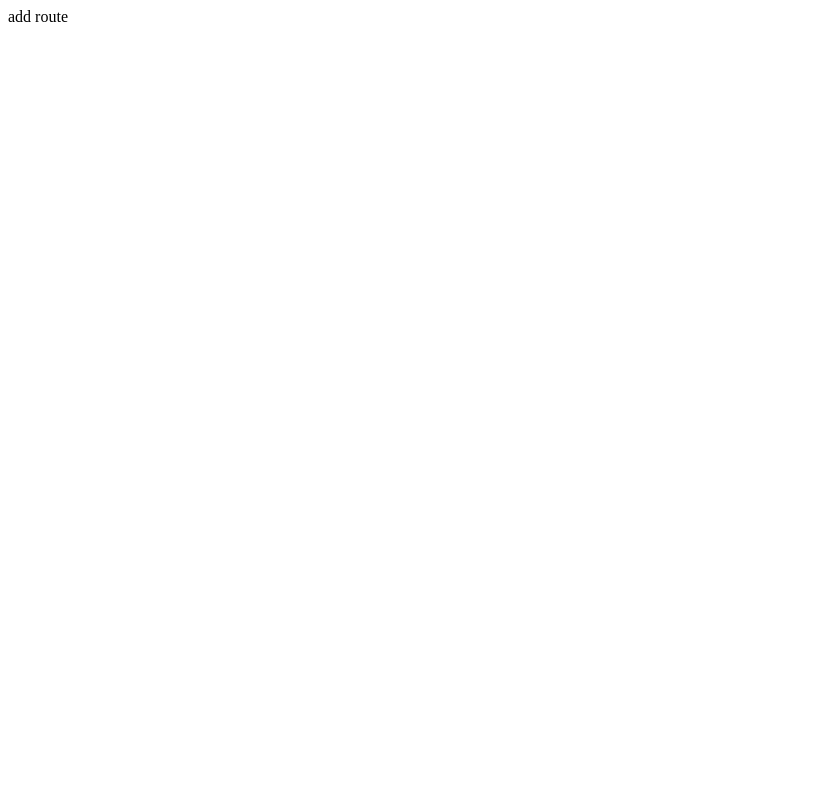
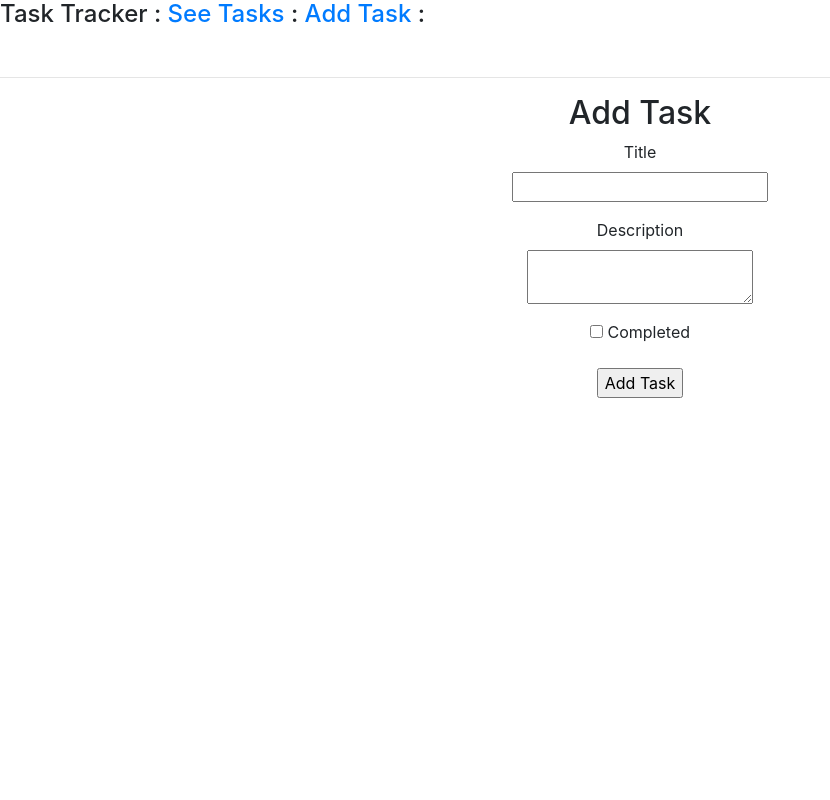
Before and after one commit to matthewcotton/flask-mongo, a Flask app: page /add in a window 1280 px wide. Before the commit the part shown is almost empty. Shown: the whole page, without its empty margins (0-830 px from the left). Run offline with Flask 2, Linux system fonts and the light colour scheme; parts of the project's set-up code (start-up, migrations or seed data) failed here and were passed over; some libraries are stand-ins or nearby versions.

Commit message:
add page to add a new task

```diff
--- a/task-api.py
+++ b/TaskApp.py
@@ -1,7 +1,10 @@
-from flask import Flask, jsonify, render_template
+from flask import Flask, jsonify, render_template, flash, redirect, url_for
 from mongoengine import *
+from addForm import AddForm
 
 app = Flask(__name__)
+
+app.config['SECRET_KEY'] = 'fourjaw'
 
 # Connect to MongoDB
 connect(host="mongodb+srv://flask_user:VeFWloeju0dVbhdF@cluster0.3e1h8.mongodb.net/tasksdb?retryWrites=true&w=majority")
@@ -18,25 +21,26 @@ class Tasks(Document):
     completed = BooleanField(required=True)
     assigned_to = ReferenceField(Users)
 
-
+# Define routes
+@app.route('/')
 @app.route('/tasks')
 def get_tasks():
     taskList = []
     for task in Tasks.objects:
         taskList.append(task)
     print(taskList)
-    return render_template('index.html', taskList = taskList)
-
-# add get one task by id route
+    return render_template('index.html', taskList=taskList)
 
 
-@app.route('/add')
+@app.route('/add', methods=['GET', 'POST'])
 def add_task():
-    # get data from form
-    # newTask = Tasks(title="",
-    #          description="",
-    #          completed=False, assigned_to="").save()
-    return "add route"
+    form = AddForm()
+    if form.validate_on_submit():
+        newTask = Tasks(title=form.title.data,
+                        description=form.description.data, completed=form.completed.data).save()
+        flash('Task Added')
+        return redirect(url_for('get_tasks'))
+    return render_template('add.html', title="Add Task", form=form)
 
 
 app.run()
--- /dev/null
+++ b/addForm.py
@@ -0,0 +1,10 @@
+from flask_wtf import FlaskForm
+from wtforms import StringField, TextAreaField, BooleanField, SubmitField
+from wtforms.validators import DataRequired
+
+
+class AddForm(FlaskForm):
+    title = StringField('Title', validators=[DataRequired()])
+    description = TextAreaField('Description', validators=[DataRequired()])
+    completed = BooleanField('Completed')
+    submit = SubmitField('Add Task')
--- /dev/null
+++ b/templates/add.html
@@ -0,0 +1,30 @@
+{% extends "layout.html" %} {% block main_content %}
+
+<div class="conatiner">
+  <div class="row">
+    <div class="col text-center">
+      <h2>Add Task</h2>
+      <form action="" method="post" novalidate>
+        {{ form.hidden_tag() }}
+        <p>
+          {{ form.title.label }}<br />
+          {{ form.title }}<br />
+          {% for error in form.title.errors %}
+          <span style="color: red">{{ error }}</span>
+          {% endfor %}
+        </p>
+        <p>
+          {{ form.description.label }}<br />
+          {{ form.description }}<br />
+          {% for error in form.description.errors %}
+          <span style="color: red">{{ error }}</span>
+          {% endfor %}
+        </p>
+        <p>{{ form.completed }} {{ form.completed.label }}</p>
+        <p>{{ form.submit() }}</p>
+      </form>
+    </div>
+  </div>
+</div>
+
+{% endblock %}
--- a/templates/index.html
+++ b/templates/index.html
@@ -1,7 +1,8 @@
 {% extends "layout.html" %}
 
 {% block main_content %}
-  <h1>Task List</h1>
+
+  <h2>List of Tasks</h2>
   <table class="table">
     <th>Title
       <td>Description</td>
--- a/templates/layout.html
+++ b/templates/layout.html
@@ -14,8 +14,22 @@
     />
   </head>
   <body>
-    <nav><h4 class="">Task Tracker: <a href="/tasks">Home</a></h4></nav>
-    {% block main_content %} {% endblock %}
+    <nav>
+      <h4 class="">
+        Task Tracker : <a href="/tasks">See Tasks</a> :
+        <a href="/add">Add Task</a> :
+      </h4>
+    </nav>
+    <br />
+    <hr />
+    {% with messages = get_flashed_messages() %} {% if messages %}
+    <h4>Notification(s)</h4>
+    <ul>
+      {% for message in messages %}
+      <li>{{ message }}</li>
+      {% endfor %}
+    </ul>
+    {% endif %} {% endwith %} {% block main_content %} {% endblock %}
   </body>
   <script
     src="https://code.jquery.com/jquery-3.4.1.slim.min.js"
```
Also changed, not shown: 1 other file.
